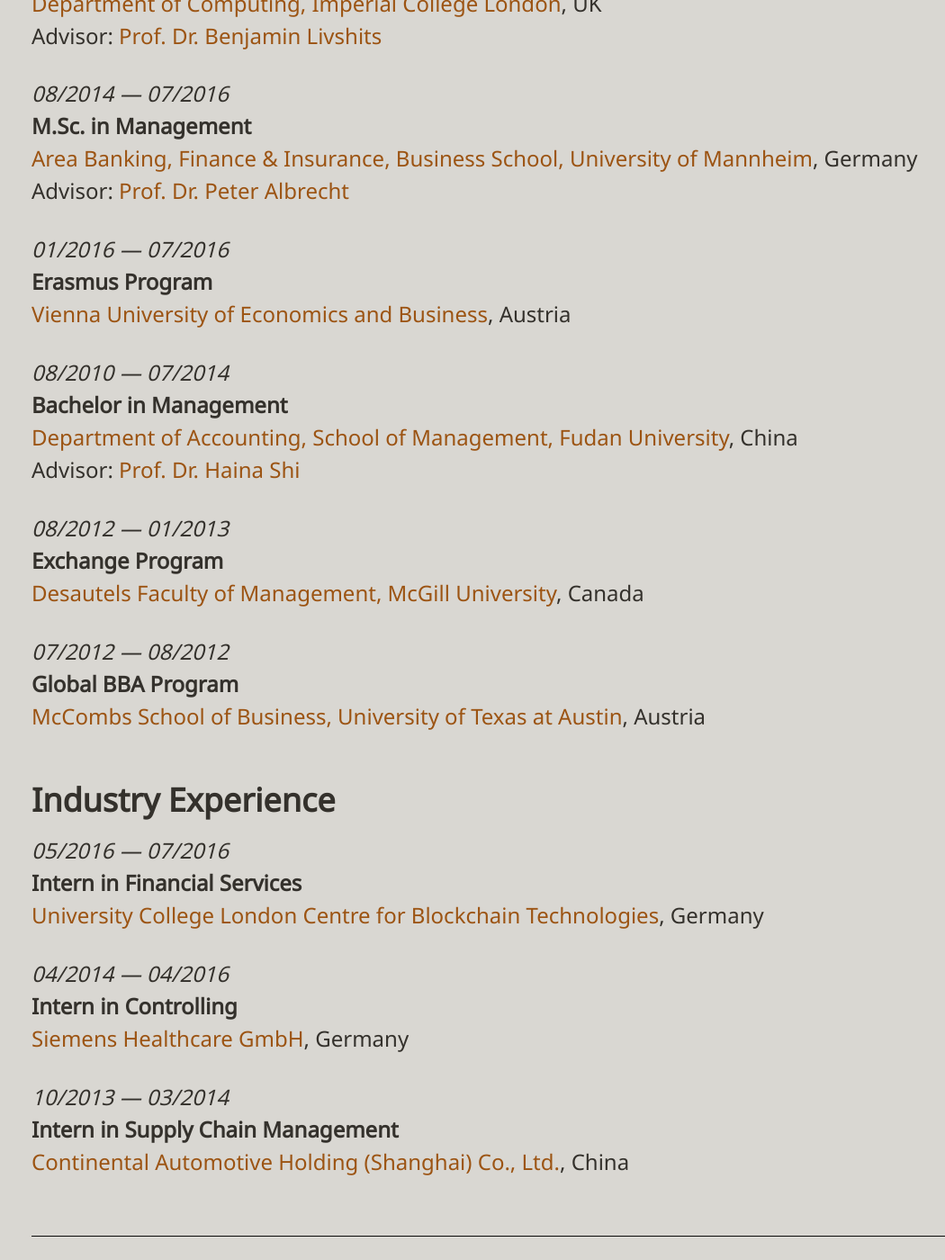
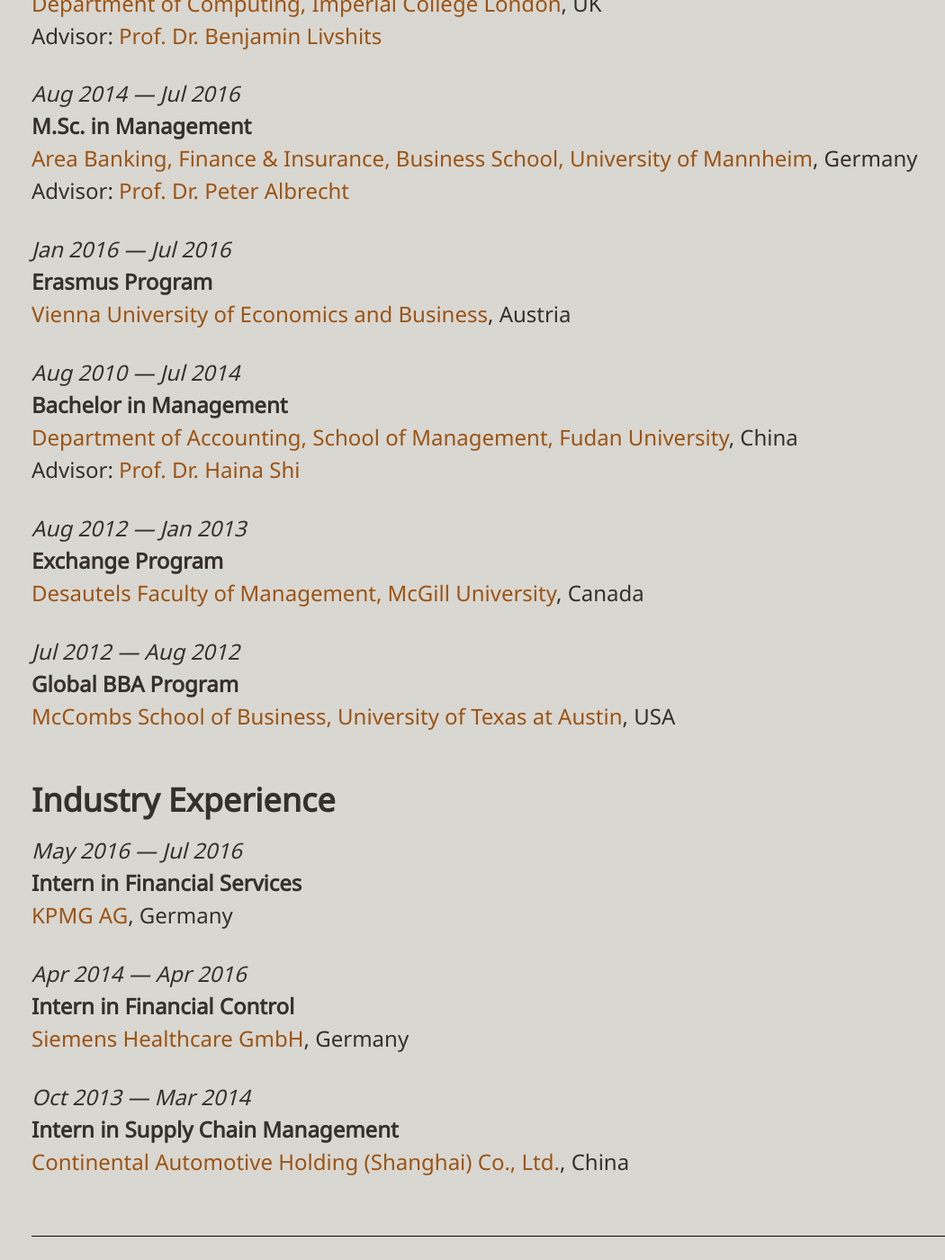
Before and after one commit to xujiahuayz/xujiahuayz.github.io, a Jekyll site: the page built from bio.md, in a window 1280 px wide and 1400 px high, scrolled down 1698 px. Shown: the whole window at 90% size, without its empty margins (41-1091 px from the left). Built offline with Jekyll 4.4.1, drawn with Linux system fonts in a browser that asks for light colours; some of the changed text lies outside the part shown.

Commit message:
fix dates for mobile

```diff
--- a/_includes/footer.html
+++ b/_includes/footer.html
@@ -1,10 +1,10 @@
 <footer class="site-footer">
-    {{ site.acknowledgment }}
-    With tremendous technical support from <a href="https://daniel.perez.sh">Daniel Perez</a>
-    <br />
 
     Using <a href="https://github.com/gchauras/much-worse-jekyll-theme">Much-Worse</a>
     <a href="http://jekyllrb.com/">Jekyll</a> theme
+    <br />
+
+    With technical support from <a href="https://daniel.perez.sh">Daniel Perez</a>
 
     {% if site.analytics.provider and page.analytics != false %}
      :: Analytics by {{ site.analytics.provider }}
--- a/bio.md
+++ b/bio.md
@@ -8,59 +8,59 @@
       org:      "University College London Centre for Blockchain Technologies"
       orgurl:   "http://blockchain.cs.ucl.ac.uk/"
       country:  "UK"
-      start:    "04/2019"
+      start:    "Apr 2019"
       end:      "present"
 
     - title:    "Teaching and Research Affiliate"
       org:      "École polytechnique fédérale de Lausanne"
       orgurl:   "https://www.epfl.ch/"
       country:  "Switzerland"
-      start:    "03/2019"
+      start:    "Mar 2019"
       end:      "present"
 
     - title:    "Lead Data Analyst"
       org:      "Development International e.V."
       orgurl:   "https://www.developmentinternational.org/"
       country:  "Germany"
-      start:    "03/2015"
+      start:    "Mar 2015"
       end:      "present"
 
     - title:    "Research Associate"
       org:      "Harvard Business School"
       orgurl:   "https://www.hbs.edu/"
       country:  "USA"
-      start:    "01/2019"
-      end:      "06/2019"
+      start:    "Jan 2019"
+      end:      "Jun 2019"
 
     - title:    "Project Manager and Research Associate"
       org:      "Institute of Insurance Economics, University of St.Gallen"
       orgurl:   "https://www.ivw.unisg.ch/"
       country:  "Switzerland"
-      start:    "08/2016"
-      end:      "02/2019"
+      start:    "Aug 2016"
+      end:      "Feb 2019"
 
 indjobs:
 
     - title:    "Intern in Financial Services"
-      org:      "University College London Centre for Blockchain Technologies"
+      org:      "KPMG AG"
       orgurl:   "https://home.kpmg/de/en/home.html"
       country:  "Germany"
-      start:    "05/2016"
-      end:      "07/2016"
+      start:    "May 2016"
+      end:      "Jul 2016"
 
-    - title:    "Intern in Controlling"
+    - title:    "Intern in Financial Control"
       org:      "Siemens Healthcare GmbH"
       orgurl:   "https://www.siemens-healthineers.com/"
       country:  "Germany"
-      start:    "04/2014"
-      end:      "04/2016"
+      start:    "Apr 2014"
+      end:      "Apr 2016"
 
     - title:    "Intern in Supply Chain Management"
       org:      "Continental Automotive Holding (Shanghai) Co., Ltd."
       orgurl:   "https://www.continental.com/"
       country:  "China"
-      start:    "10/2013"
-      end:      "03/2014"
+      start:    "Oct 2013"
+      end:      "Mar 2014"
 
 education:
 
@@ -70,66 +70,66 @@
       country:  "Switzerland"
       advisor:  "Prof. Dr. Semyon Malamud"
       advurl:   "https://www.epfl.ch/labs/sfi-sm/"
-      start:    "03/2019"
-      end:      "02/2020"
+      start:    "Mar 2019"
+      end:      "Feb 2020"
     - title:    "Visiting Fellow in Business Economics"
       org:      "Graduate School of Arts and Sciences, Harvard University"
       orgurl:   "https://gsas.harvard.edu/"
       country:  "USA"
       advisor:  "Prof. Dr. Lauren H. Cohen"
       advurl:   "http://laurenhcohen.com/"
-      start:    "08/2017"
-      end:      "06/2019"
+      start:    "Aug 2017"
+      end:      "Jun 2019"
     - title:    "Ph.D. in Management"
       org:      "School of Management, University of St. Gallen"
       orgurl:   "https://www.unisg.ch/en/universitaet/schools/management"
       country:  "Switzerland"
       advisor:  "Prof. Dr. Alexander Braun"
       advurl:   "https://www.alexandria.unisg.ch/persons/2621"
-      start:    "08/2016"
-      end:      "02/2019"
+      start:    "Aug 2016"
+      end:      "Feb 2019"
     - title:    "Visiting Fellow in Blockchain Economics"
       org:      "Department of Computing, Imperial College London"
       orgurl:   "https://www.imperial.ac.uk/computing"
       country:  "UK"
       advisor:  "Prof. Dr. Benjamin Livshits"
       advurl:   "https://www.doc.ic.ac.uk/~livshits/"
-      start:    "10/2018"
-      end:      "01/2019"
+      start:    "Oct 2018"
+      end:      "Jan 2019"
     - title:    "M.Sc. in Management"
       org:      "Area Banking, Finance & Insurance, Business School, University of Mannheim"
       orgurl:   "https://www.bwl.uni-mannheim.de/finance/"
       country:  "Germany"
       advisor:  "Prof. Dr. Peter Albrecht"
       advurl:   "https://www.bwl.uni-mannheim.de/albrecht/"
-      start:    "08/2014"
-      end:      "07/2016"
+      start:    "Aug 2014"
+      end:      "Jul 2016"
     - title:    "Erasmus Program"
       org:      "Vienna University of Economics and Business"
       orgurl:   "https://www.wu.ac.at/"
       country:  "Austria"
-      start:    "01/2016"
-      end:      "07/2016"
+      start:    "Jan 2016"
+      end:      "Jul 2016"
     - title:    "Bachelor in Management"
       org:      "Department of Accounting, School of Management, Fudan University"
       orgurl:   "https://www.fdsm.fudan.edu.cn/En/Accounting.aspx"
       country:  "China"
       advisor:  "Prof. Dr. Haina Shi"
       advurl:   "https://www.fdsm.fudan.edu.cn/en/teacher/preview.aspx?UID=111838"
-      start:    "08/2010"
-      end:      "07/2014"
+      start:    "Aug 2010"
+      end:      "Jul 2014"
     - title:    "Exchange Program"
       org:      "Desautels Faculty of Management, McGill University"
       orgurl:   "https://www.mcgill.ca/desautels/"
       country:  "Canada"
-      start:    "08/2012"
-      end:      "01/2013"
+      start:    "Aug 2012"
+      end:      "Jan 2013"
     - title:    "Global BBA Program"
       org:      "McCombs School of Business, University of Texas at Austin"
       orgurl:   "https://www.mccombs.utexas.edu/"
-      country:  "Austria"
-      start:    "07/2012"
-      end:      "08/2012"
+      country:  "USA"
+      start:    "Jul 2012"
+      end:      "Aug 2012"
 ---
 
 ## Research and Academic Positions
```
Also changed, not shown: index.md (+2 -1 lines).
